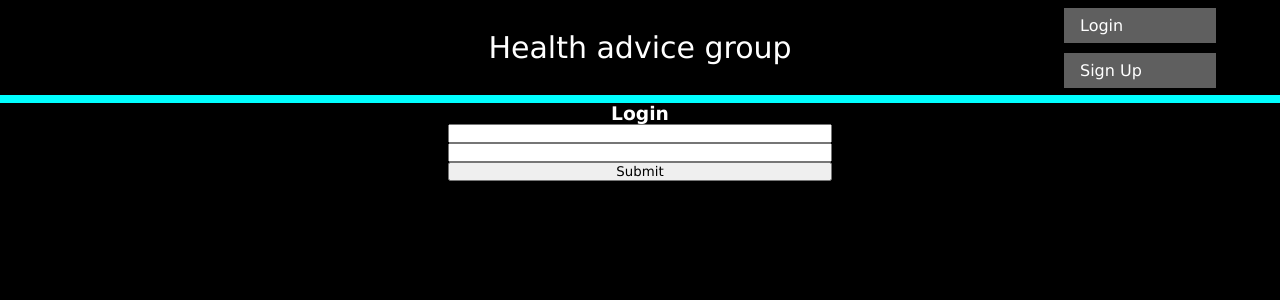
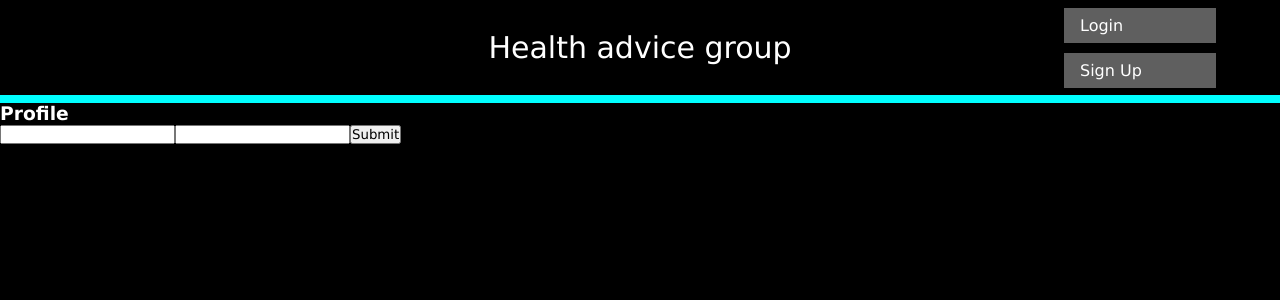
Before and after one commit to notslash/weatherapp, a React (Create React App) app: page /Login in a window 1280 px wide. Shown: the top 300 px of the page. Built offline with nearby package versions, Linux system fonts and the light colour scheme.

Commit message:
login and signup basically done

```diff
--- a/src/pages/Login.js
+++ b/src/pages/Login.js
@@ -1,20 +1,67 @@
-import "./Login.css"
+import "./Profile.css"
+import axios from "axios"
+import { useState } from "react"
 
-const Login = () => {
+import { useEffect } from "react"
+import { json } from "react-router-dom"
+import { useNavigate } from "react-router-dom";
+
+
+const Profile = () => {
+    const [username, setusername] = useState('')
+    const [password, SetPassword] = useState("")
+    const [userData, setUserData] = useState(null)
+    const [error, setError] = useState(false)
+
+    const navigate=useNavigate()
+
+
+
     return (
-        <div className="login-page">
-            <div className="login-container">
-            <h3 className="login-header">
-                Login
-            </h3>
-            <form className="form-container">
-                <input type="text"/>
-                <input type="text"/>
-                <button className="submit-button">Submit</button>
-            </form>
-</div>
+        <div className="backgroud_signup">
+            <div className="log_container">
+                <h3 className="login-header">
+                    Profile
+                </h3>
+
+
+                <form className="Profile_box" onSubmit={async (e) => {
+                    try {
+                        e.preventDefault()
+                        setError(false)
+                        setUserData(null)
+                        const res = await axios.get(`http://127.0.0.1:8000/api/data?username=${username}&password=${password}`)
+
+                        console.log(res.data)
+
+                        setUserData({ ...res.data })
+                        localStorage.setItem("user",JSON.stringify(res.data.user))
+                        navigate("/profile")
+                    } catch (error) {
+                        setError(true)
+                    }
+
+                }}>
+                    <input type="text" onChange={(e) => setusername(e.target.value)} value={username} />
+                    <input type="text" onChange={(e) => SetPassword(e.target.value)} value={password} />
+                    <button className="submit-button">Submit</button>
+
+                </form>
+            </div>
+            <div style={{ color: "white" }}>
+                {error &&<div>Email or password is incorrect</div>}
+
+
+            </div>
+
+            {/* {error&& <div>Passwords do not match</div>} */}
+
+
+
+
         </div>
     )
 }
 
-export default Login;
+
+export default Profile;
--- a/src/pages/Profile.css
+++ b/src/pages/Profile.css
@@ -2,4 +2,16 @@
     background-color: black;
     height: 90vh;
     color:white;
+    display: flex;
+    flex-direction: column;
 }
+.welcome_text{
+    display: flex;
+    justify-content: center;
+}
+
+.profile{
+    display: flex;
+    justify-content: center;
+    margin-bottom: 30px;
+}
--- a/src/pages/Profile.js
+++ b/src/pages/Profile.js
@@ -3,26 +3,17 @@ import axios from "axios"
 import { useState } from "react"
 
 import { useEffect } from "react"
+import { json } from "react-router-dom"
 
-const Profile =()=>{
-    const [userData, setUserData] = useState(null)
-    useEffect=(()=>{
-        const get_data =async()=>{
-
-            const res = await axios.post(`http://127.0.0.1:8000/api/data`)
-            setUserData({...res.data})
-            console.log(res)
-            localStorage.setItem("user",JSON.stringify(res.data))
-
-        }
+const Profile = () => {
 
 
-})
 
-    return(
-        <div>
-        <div className="background_profile">Profile </div>
-        {userData && <div>Welcome: {localStorage.getItem("user")}</div>}
+
+    return (
+        <div className="background_profile">
+            <div className="profile">Profile </div>
+            {<div className="welcome_text">Welcome: {JSON.parse(localStorage.getItem("user")).username}</div>}
         </div>
 
     )
--- a/src/pages/Signup.js
+++ b/src/pages/Signup.js
@@ -38,6 +38,7 @@ const Signup = () => {
 
                         // if(password!==password2){setError(true)}
                         setUserData({ ...res.data })
+                        localStorage.setItem("user",JSON.stringify(res.data.user))
                         navigate("/profile")
                     } catch (error) {
                         setError(true)
@@ -53,7 +54,7 @@ const Signup = () => {
             </div>
             <div style={{ color: "white" }}>
                 {error &&<div>Passwords do not match</div>}
-                {userData && <div>Welcome: {userData.user.username}</div>}
+
 
             </div>
 
```
